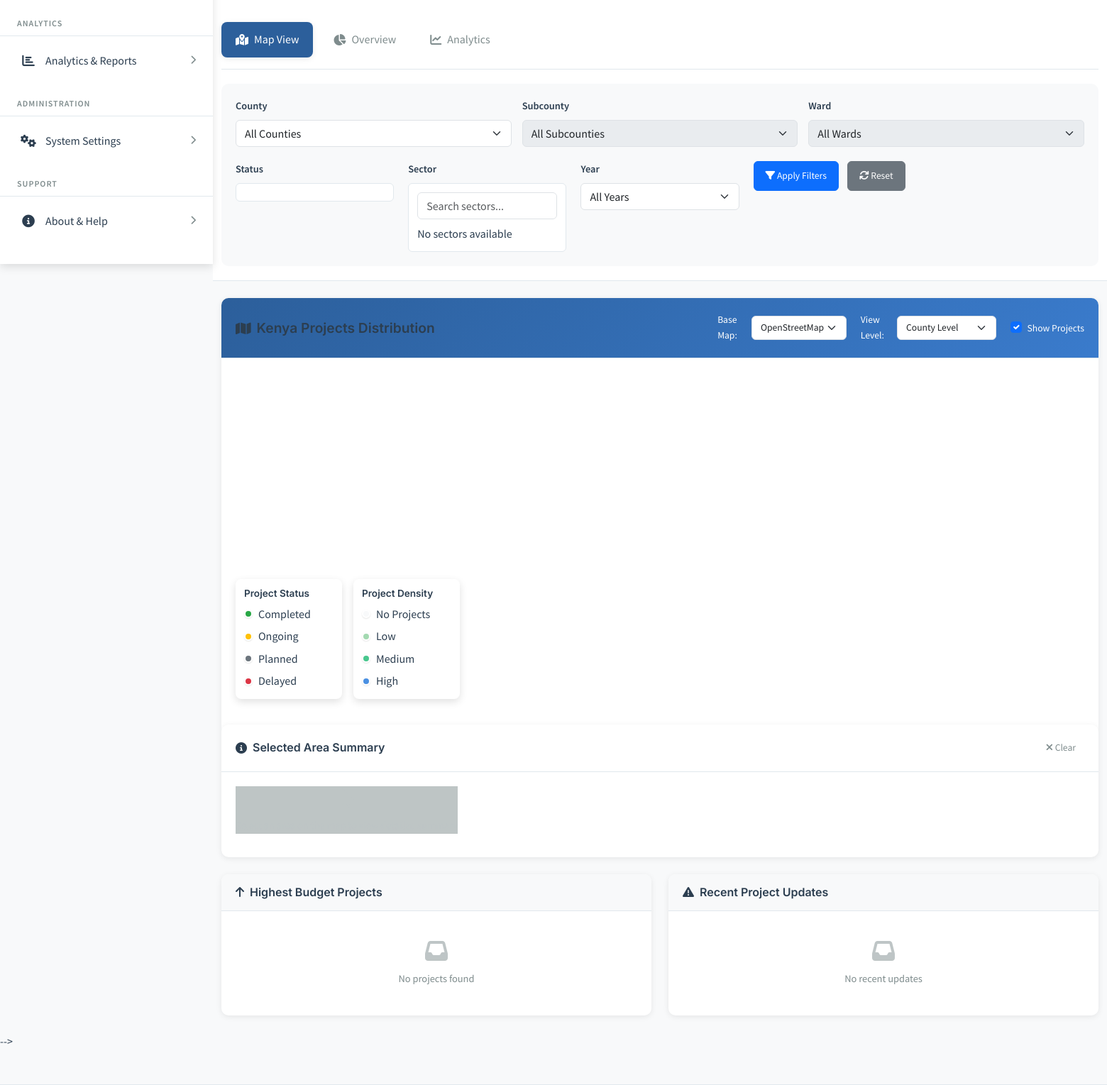
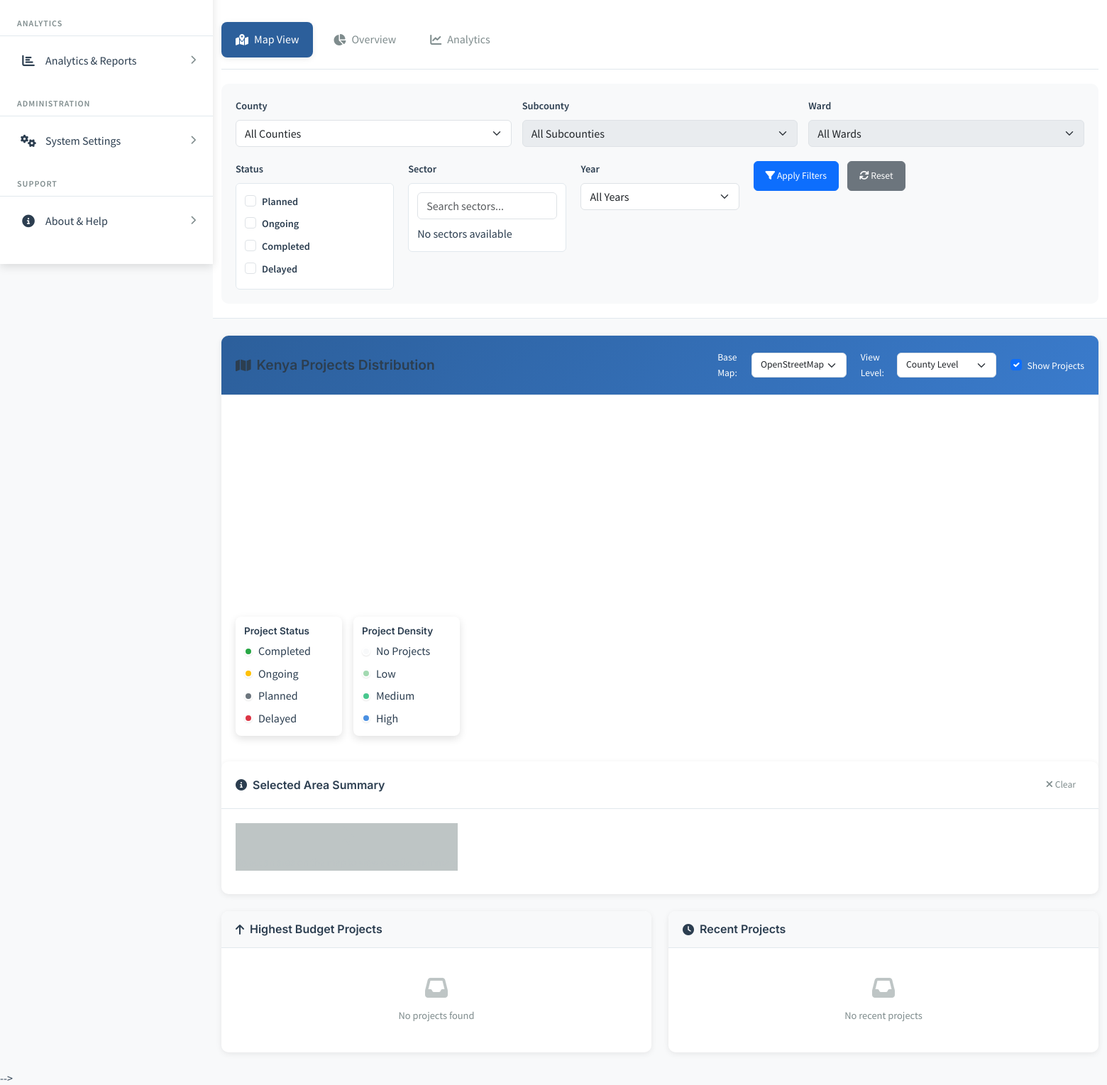
Before and after one commit to kipronopato/kitui-projects-gis, a Django app: page / in a window 1560 px wide. Shown: the part 428-1957 px from the top of the page at 71% size. Run offline with Django 5.2, Linux system fonts and the light colour scheme; data that the repository does not hold is empty.

Commit message:
new updates132

```diff
--- a/app/templates/app/home.html
+++ b/app/templates/app/home.html
@@ -416,26 +404,27 @@
                         <div class="highlight-card">
                             <div class="card-header">
                                 <h5>
-                                    <i class="fas fa-exclamation-triangle"></i>
-                                    Recent Project Updates
+                                    <i class="fas fa-clock"></i>
+                                    Recent Projects
                                 </h5>
                             </div>
                             <div class="card-body">
-                                {% for update in recent_updates %}
+                                {% for project in recent_projects %}
                                 <div class="project-item">
                                     <div class="project-main">
-                                        <h6>{{ update.project.name|truncatechars:35 }}</h6>
-                                        <span class="progress">{{ update.progress_percentage }}%</span>
+                                        <h6>{{ project.name|truncatechars:35 }}</h6>
+                                        <span class="date">{{ project.start_date|date:"M d, Y" }}</span>
                                     </div>
                                     <div class="project-meta">
-                                        <span class="location">{{ update.project.county }}</span>
-                                        <span class="date">{{ update.created_at|date:"M d, Y" }}</span>
+                                        <span class="location">{{ project.county }}</span>
+                                        <span class="sector">{{ project.sector|default:"N/A" }}</span>
+                                        <span class="status {{ project.status }}">{{ project.status }}</span>
                                     </div>
                                 </div>
                                 {% empty %}
                                 <div class="no-data">
                                     <i class="fas fa-inbox"></i>
-                                    <p>No recent updates</p>
+                                    <p>No recent projects</p>
                                 </div>
                                 {% endfor %}
                             </div>
@@ -527,7 +516,7 @@
                                     <div class="metric-label">Completion Rate</div>
                                 </div>
                                 <div class="metric-item">
-                                    <div class="metric-value">{{ ongoing_projects }}</div>
+                                    <div class="metric-value">{{ ongoing_projects|default:0 }}</div>
                                     <div class="metric-label">Ongoing Projects</div>
                                 </div>
                                 <div class="metric-item">
--- a/app/views.py
+++ b/app/views.py
@@ -97,6 +97,11 @@
         projects = Project.objects.all()
         print(f"Total projects in database: {projects.count()}")
 
+        # Debug: Print first few projects to verify data
+        sample_projects = projects[:5]
+        for i, project in enumerate(sample_projects):
+            print(f"Project {i+1}: {project.name}, County: {project.county}, Status: {project.status}, Budget: {project.budget}")
+
         # ---------------- Basic Filters ----------------
         selected_county = _clean_get(request, "county")
         selected_year = _clean_get(request, "year")
@@ -158,6 +163,7 @@
         delayed_projects = metrics['delayed_projects'] or 0
 
         print(f"Metrics - Total: {total_projects}, Budget: {total_budget}")
+        print(f"Completed: {completed_projects}, Ongoing: {ongoing_projects}, Planned: {planned_projects}, Delayed: {delayed_projects}")
 
         # Calculate overdue projects
         overdue_projects = projects.filter(
@@ -379,6 +385,11 @@
             "selected_statuses": selected_statuses,
             "selected_sectors": selected_sectors,
             "search_query": search_query or "",
+
+            # Debug info
+            "ongoing_projects": ongoing_projects,
+            "planned_projects": planned_projects,
+            "delayed_projects": delayed_projects,
         }
 
         print("=== DASHBOARD LOADED SUCCESSFULLY ===")
```
Also changed, not shown: other parts of app/templates/app/home.html (+7 -19 lines), 1 other file.
